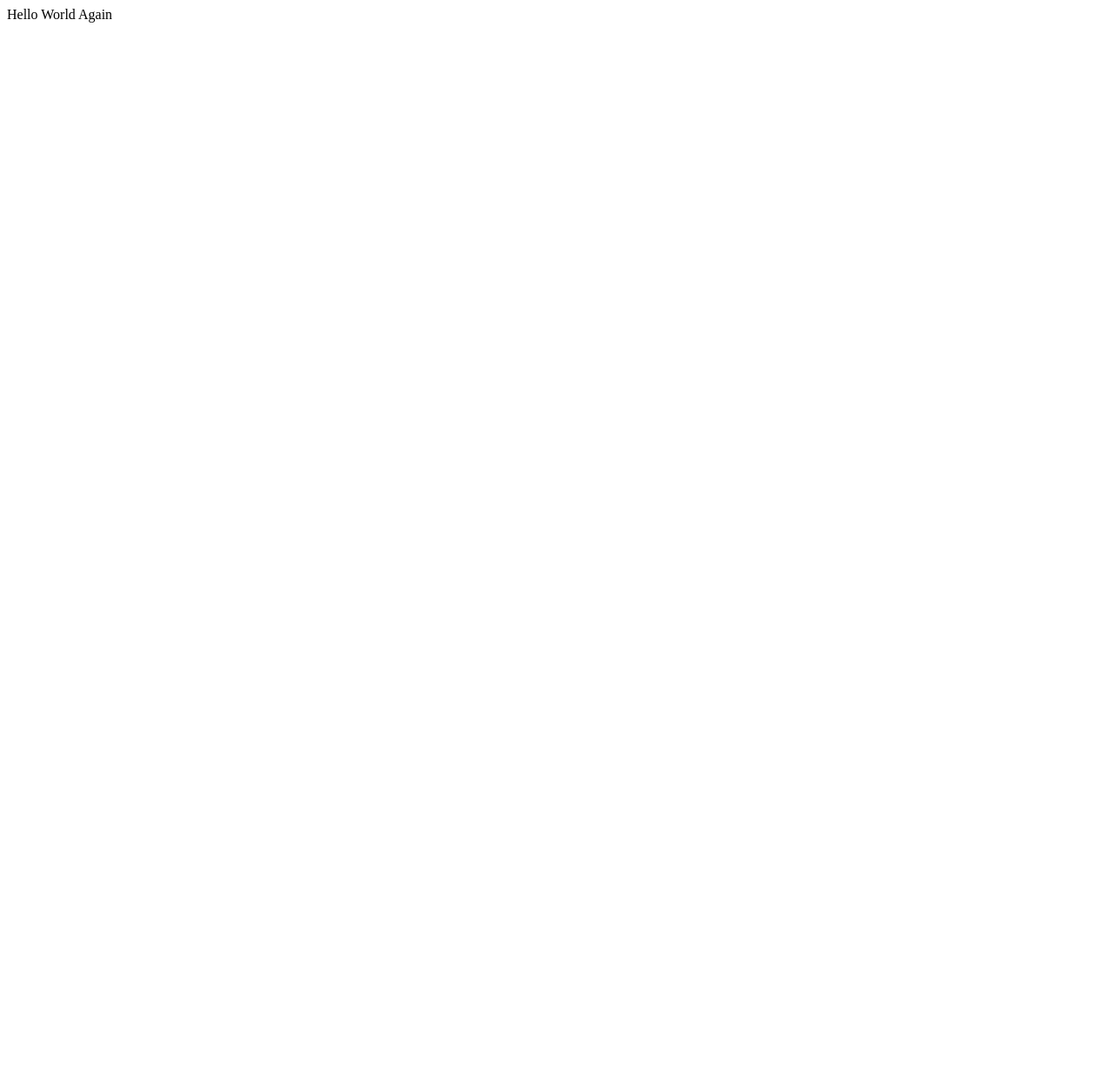
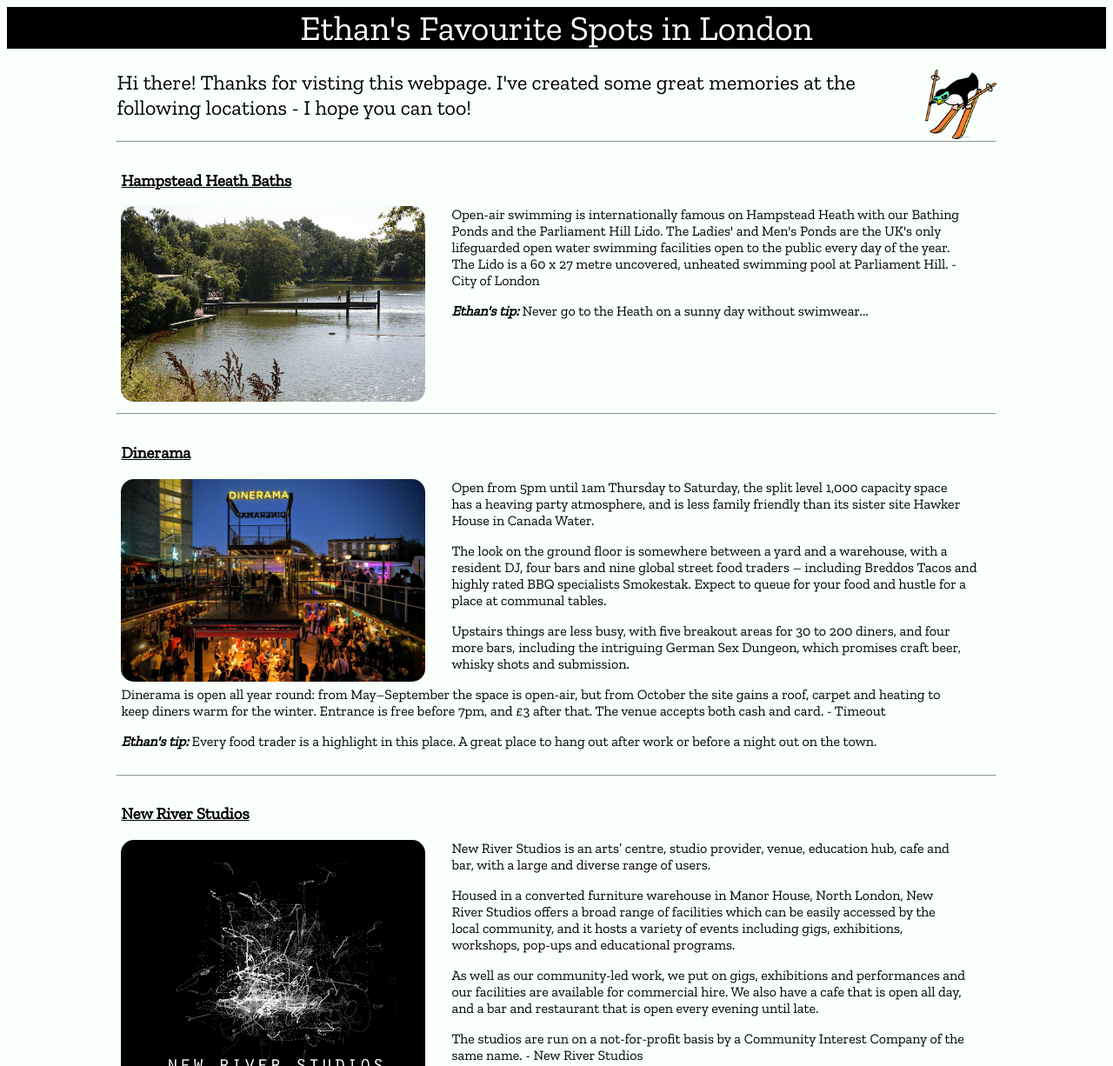
Before and after one commit to ethaning/ethaning.github.io, a plain HTML site: page index.html in a window 1280 px wide. Shown: the top 1226 px of the page at 87% size. Before the commit the page ends 800 px from the top, so only its background shows below. Drawn offline with nearby package versions, Linux system fonts and the light colour scheme.

Commit message:
Updated repository with images, styling and body

```diff
--- /dev/null
+++ b/css/style.css
@@ -0,0 +1,88 @@
+/*General Styling*/
+
+body {
+	font-family: 'Zilla Slab', serif;
+	background-color: #f9fffa;
+
+}
+
+.clearfix::after {
+    content: "";
+    clear: both;
+    display: table;
+}
+
+div.container {
+
+	width: 80%;
+    margin-left:auto;
+    margin-right:auto;
+    min-width: 400px;
+}
+
+
+/*The Finer Details...*/
+
+
+a{
+	color: black;
+}
+
+a:hover{
+	color:blue;
+}
+
+footer {
+	font-size: 24px;
+	margin-top: 20px;
+}
+
+footer>a{
+	color: white;
+}
+
+header, footer {
+	color: white;
+	background-color: black;
+	clear: left;
+	text-align: center;
+
+}
+
+header{
+	font-size: 40px;
+}
+
+.intro{
+	font-size: 24px;
+}
+
+.intro>.logo{
+	max-height: 80px;
+	float: right;
+	margin: 0 0 0 20px;
+}
+
+.item {
+	//border: 3px solid red;
+	padding: 5px;
+}
+.item>img{
+	float:left;
+	margin-right:30px;
+	max-width: 350px;
+	border-radius: 15px;
+}
+
+.item>p{
+	padding: 0 30px 0 0;
+}
+
+.item>p>.tip{
+	font-style: italic;
+	font-weight: bold;
+}
+
+.item>h3{
+	clear: both;
+}
--- a/index.html
+++ b/index.html
@@ -1 +1,59 @@
-Hello World Again
+<!DOCTYPE html>
+<html lang="en-GB">
+<head>
+	<meta charset="utf-8">
+	<link rel="stylesheet" type="text/css" href="css/style.css">
+	<link href="https://fonts.googleapis.com/css?family=Zilla+Slab" rel="stylesheet">
+  <title>Ethan's Top 3 Spots in London</title>
+</head>
+
+<body>
+<header>Ethan's Favourite Spots in London</header>
+<div class="container">
+<div class="intro ">
+	<img class="logo" src="img/logo.png">
+	<p>Hi there! Thanks for visting this webpage. I've created some great memories at the following locations - I hope you can too!</p>
+
+</div>
+<hr>
+<div class="item clearfix" id="">
+	<h3><a href="https://www.cityoflondon.gov.uk/things-to-do/green-spaces/hampstead-heath/swimming/Pages/default.aspx">Hampstead Heath Baths </a></h3>
+	<img src="img/heath.jpg" alt="Hampstead Ponds">
+	<p>Open-air swimming is internationally famous on Hampstead Heath with our Bathing Ponds and the Parliament Hill Lido. The Ladies' and Men's Ponds are the UK's only lifeguarded open water swimming facilities open to the public every day of the year. The Lido is a 60 x 27 metre uncovered, unheated swimming pool at Parliament Hill.  -  City of London</p>
+
+	<p><span class="tip">Ethan's tip:</span> Never go to the Heath on a sunny day without swimwear...</p>
+</div>
+<hr>
+<div class="item clearfix" id="">
+	<h3><a href="https://www.streetfeast.com/visit-us/dinerama/">Dinerama</a></h3>
+	<img src="img/dinerama.jpg" alt="Dinerama">
+	<p>Open from 5pm until 1am Thursday to Saturday, the split level 1,000 capacity space has a heaving party atmosphere, and is less family friendly than its sister site Hawker House in Canada Water.</p>
+
+	</p>The look on the ground floor is somewhere between a yard and a warehouse, with a resident DJ, four bars and nine global street food traders – including Breddos Tacos and highly rated BBQ specialists Smokestak. Expect to queue for your food and hustle for a place at communal tables.</p>
+
+	<p>Upstairs things are less busy, with five breakout areas for 30 to 200 diners, and four more bars, including the intriguing German Sex Dungeon, which promises craft beer, whisky shots and submission.</p>
+
+	<p>Dinerama is open all year round: from May–September the space is open-air, but from October the site gains a roof, carpet and heating to keep diners warm for the winter. Entrance is free before 7pm, and £3 after that. The venue accepts both cash and card.  -  Timeout</p>
+
+	<p><span class="tip">Ethan's tip: </span>Every food trader is a highlight in this place. A great place to hang out after work or before a night out on the town. </p>
+</div>
+<hr>
+<div class="item clearfix" id="">
+	<h3><a href="http://newriverstudios.com/">New River Studios</a></h3>
+	<img src="img/newriver.png" alt="New River Studios logo">
+	<p>New River Studios is an arts’ centre, studio provider, venue, education hub, cafe and bar, with a large and diverse range of users.</p>
+
+	<p>Housed in a converted furniture warehouse in Manor House, North London, New River Studios offers a broad range of facilities which can be easily accessed by the local community, and it hosts a variety of events including gigs, exhibitions, workshops, pop-ups and educational programs.</p>
+
+	<p>As well as our community-led work, we put on gigs, exhibitions and performances and our facilities are available for commercial hire. We also have a cafe that is open all day, and a bar and restaurant that is open every evening until late.</p>
+
+	<p>The studios are run on a not-for-profit basis by a Community Interest Company of the same name.  -  New River Studios</p>
+
+	<p><span class="tip">Ethan's tip: </span>199 Radio is the new North London radio station, which has set up shop inside one of the Studios. Tune in!</p>
+</div>
+
+</div>
+<footer>Made by <a href="https://github.com/ethaning">Ethaning</a></footer>
+
+</body>
+</html>
```
Also changed, not shown: img/dinerama.jpg (added), img/heath.jpg (added), img/logo.png (added), img/newriver.png (added).
